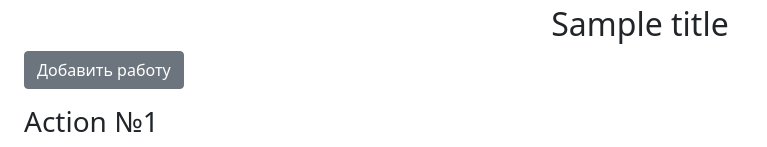
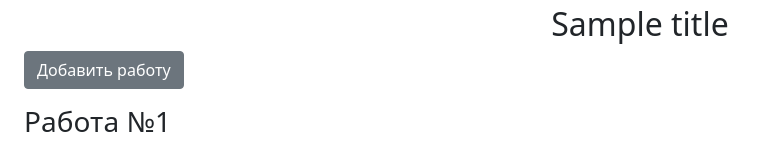
Before and after one commit to EnterKeeper/sqlalchemy-martians, a Flask app: template templates/index.html in a window 1280 px wide. Shown: the part 122-269 px from the top of the page, without its empty margins (0-767 px from the left). Run offline with Flask 2, Linux system fonts and the light colour scheme; the template is opened without the code that fills it: most values are stand-ins (such as "Sample title", 1, 10 or a date in 2020).

Commit message:
Translating

```diff
--- a/templates/index.html
+++ b/templates/index.html
@@ -5,7 +5,7 @@
     <a class="btn btn-secondary" href="/addjob">Добавить работу</a>
     {% for item in jobs %}
         <div class="jobs-item my-3">
-            <h3>Action №{{ item.id }}</h3>
+            <h3>Работа №{{ item.id }}</h3>
             <table class="table mb-1">
                 <thead>
                     <tr>
```
